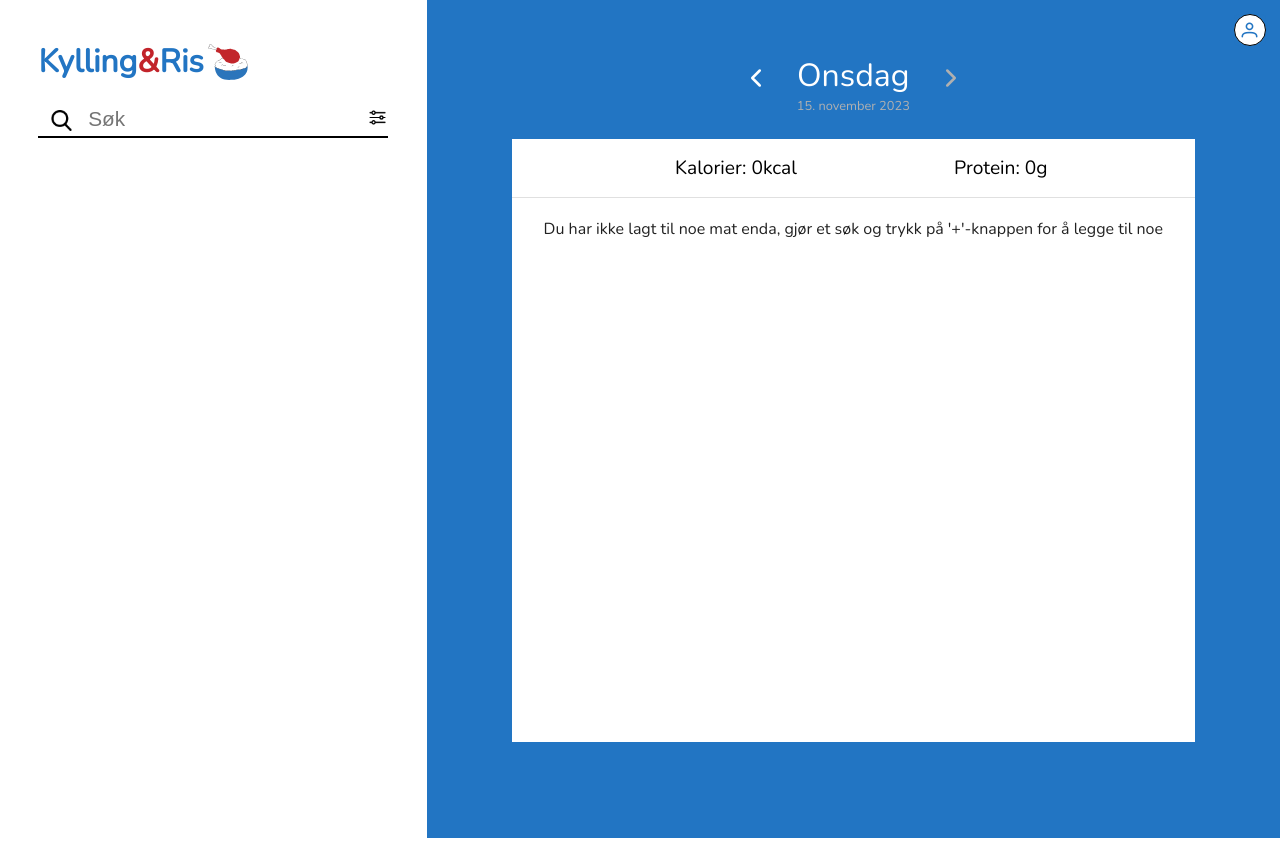
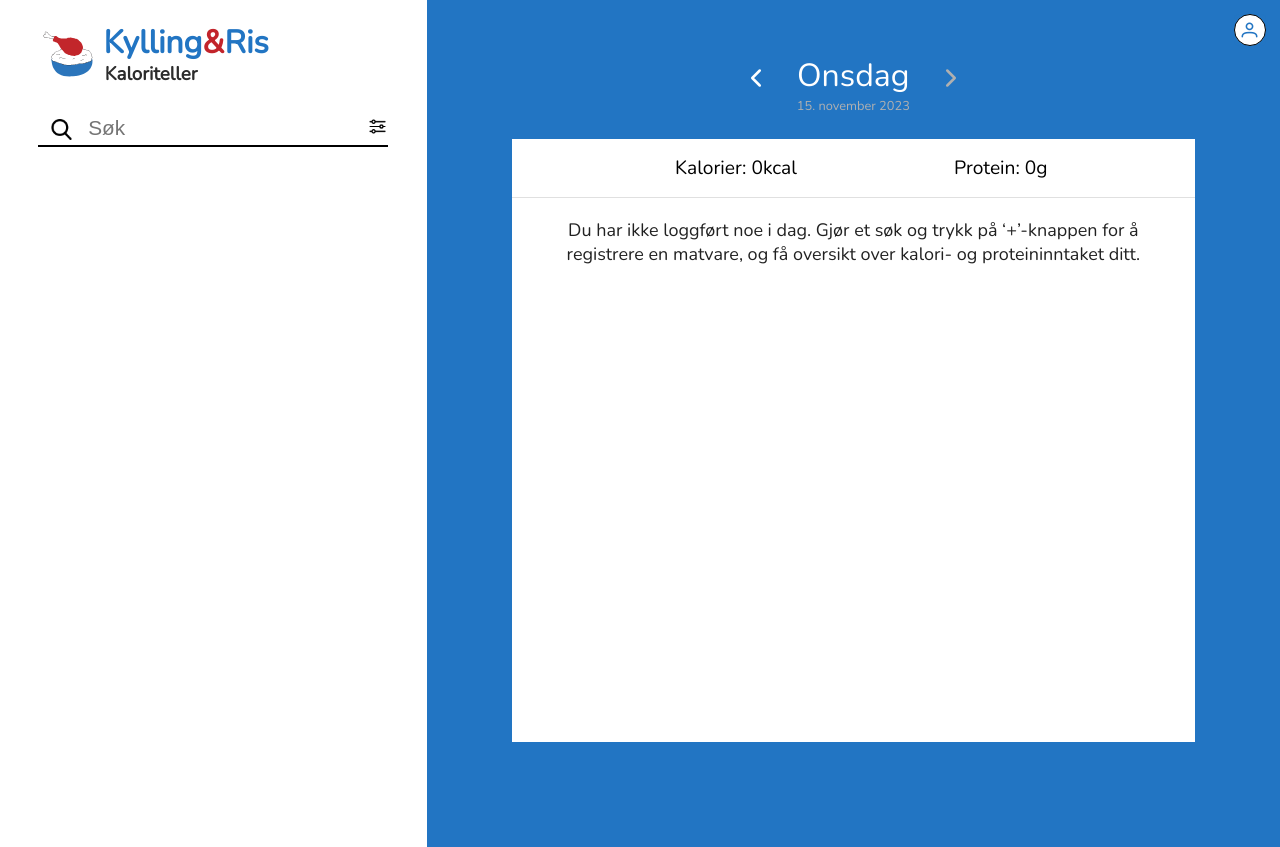
Before and after one commit to andreaslhjulstad/kylling-ris, a React (Vite) app in the folder kylling-ris/: page / in a window 1280 px wide. Built offline with nearby package versions, Linux system fonts and the light colour scheme; no server answers.

Commit message:
update allergen and log description, and add subtitle
Also introduce new title-logo component to allow for two different title styles. Update stylesheets and pages accordingly.

```diff
--- a/kylling-ris/src/features/food-log/food-log-table.module.css
+++ b/kylling-ris/src/features/food-log/food-log-table.module.css
@@ -25,6 +25,8 @@
 
 .placeholder {
   padding: 20px;
+  text-align: center;
+  font-size: large;
 }
 
 .totals {
--- a/kylling-ris/src/features/food-log/food-log-table.tsx
+++ b/kylling-ris/src/features/food-log/food-log-table.tsx
@@ -112,8 +112,9 @@ export default function FoodLogTable() {
         responsive
         noDataComponent={
           <p className={styles.placeholder}>
-            Du har ikke lagt til noe mat enda, gjør et søk og trykk på
-            '+'-knappen for å legge til noe
+            Du har ikke loggført noe i dag. Gjør et søk og trykk på ‘+’-knappen
+            for å registrere en matvare, og få oversikt over kalori- og
+            proteininntaket ditt.
           </p>
         }
       />
--- a/kylling-ris/src/features/food-search/search-options/search-option-popup.tsx
+++ b/kylling-ris/src/features/food-search/search-options/search-option-popup.tsx
@@ -75,7 +75,7 @@ export default function FilterOptionPopup() {
               }))
             }
           />
-          <label>Vis Gluten</label>
+          <label>Inneholder gluten</label>
         </div>
 
         <div className={styles.labelCheckboxContainer}>
@@ -92,7 +92,7 @@ export default function FilterOptionPopup() {
               }))
             }
           />
-          <label>Vis Melk</label>
+          <label>Inneholder melk</label>
         </div>
 
         <div className={styles.labelCheckboxContainer}>
@@ -109,7 +109,7 @@ export default function FilterOptionPopup() {
               }))
             }
           />
-          <label>Vis Soya</label>
+          <label>Inneholder soya</label>
         </div>
       </div>
     </div>
--- /dev/null
+++ b/kylling-ris/src/features/title-logo/title-logo-mainpage.module.css
@@ -0,0 +1,31 @@
+.subtitle {
+  color: rgb(44, 44, 44);
+  text-align: left;
+  margin-top: -3px;
+  margin-left: 0.1125vw; /* Combats the tiny difference in "left margin" between h1 and h3 elements */
+}
+
+.logo {
+  margin-left: 0;
+  width: 50px;
+  height: 50px;
+  margin-right: 10px;
+}
+
+.imageContainer {
+  display: flex;
+  flex-direction: column;
+  margin-top: auto;
+  margin-bottom: auto;
+  align-content: center;
+}
+
+.linkContainer {
+  display: flex;
+  flex-direction: row;
+}
+
+.titleAndSubtitle {
+  display: flex;
+  flex-direction: column;
+}
--- /dev/null
+++ b/kylling-ris/src/features/title-logo/title-logo-mainpage.tsx
@@ -0,0 +1,27 @@
+import { Link } from "react-router-dom";
+import styles from "./title-logo.module.css";
+import mainPageStyles from "./title-logo-mainpage.module.css";
+import logo from "../../assets/logo.svg";
+
+export default function TitleAndLogoMainpage() {
+  return (
+    <div className={styles.titleAndSubtitle}>
+      <Link className={styles.pageLink} to={"/"}>
+        <div className={mainPageStyles.linkContainer}>
+          <div className={mainPageStyles.imageContainer}>
+            <img
+              className={`${styles.logo} ${mainPageStyles.logo}`}
+              src={logo}
+            ></img>
+          </div>
+          <div className={mainPageStyles.titleAndSubtitle}>
+            <h1 className={styles.pageTitleBlue}>
+              Kylling<span className={styles.pageTitleRed}>&</span>Ris
+            </h1>
+            <h3 className={mainPageStyles.subtitle}>Kaloriteller</h3>
+          </div>
+        </div>
+      </Link>
+    </div>
+  );
+}
--- a/kylling-ris/src/features/title-logo/title-logo.module.css
+++ b/kylling-ris/src/features/title-logo/title-logo.module.css
@@ -1,5 +1,5 @@
 .pageLink {
-  padding: 0;
+  padding: 5px;
   text-decoration: none;
   display: flex;
   flex-direction: row;
@@ -10,7 +10,19 @@
   flex-direction: row;
   padding: 0;
   margin-right: auto;
-  margin-top: 5vh;
+  margin-top: 3vh;
+  border-bottom: 2px solid #2275c3;
+  margin-bottom: 3px;
+}
+
+.titleAndSubtitle {
+  display: flex;
+  flex-direction: column;
+}
+
+.subtitle {
+  color: rgb(44, 44, 44);
+  text-align: center;
 }
 
 .pageTitleBlue {
@@ -24,9 +36,7 @@
 .logo {
   width: 40px;
   height: 40px;
-  margin-top: auto;
   margin-bottom: auto;
-  margin-left: 0.5vh;
 }
 
 @media only screen and (max-width: 1170px) {
--- a/kylling-ris/src/features/title-logo/title-logo.tsx
+++ b/kylling-ris/src/features/title-logo/title-logo.tsx
@@ -4,6 +4,7 @@ import logo from "../../assets/logo.svg";
 
 export default function TitleAndLogo() {
   return (
+    <div className={styles.titleAndSubtitle}>
       <div className={styles.pageTitleContainer}>
         <Link className={styles.pageLink} to={"/"}>
           <h1 className={styles.pageTitleBlue}>
@@ -12,5 +13,7 @@ export default function TitleAndLogo() {
           <img className={styles.logo} src={logo}></img>
         </Link>
       </div>
+      <h3 className={styles.subtitle}>Kaloriteller</h3>
+    </div>
   );
 }
--- a/kylling-ris/src/pages/mainpage/mainpage.module.css
+++ b/kylling-ris/src/pages/mainpage/mainpage.module.css
@@ -34,8 +34,12 @@
 }
 
 .titleAndLogoContainer {
+  display: flex;
+  justify-content: flex-start;
   margin-left: 3vw;
+  padding-top: 1em;
 }
+
 /* Global styles to target PrimeReact classes */
 
 /* Spacing between logo and title */
@@ -101,7 +105,6 @@
   .titleAndLogoContainer {
     padding-left: 3vw;
     padding-right: 3vw;
-    padding-top: 1em;
     padding-bottom: 2.5em;
     background-color: white;
     margin-left: 0;
--- a/kylling-ris/src/pages/mainpage/mainpage.tsx
+++ b/kylling-ris/src/pages/mainpage/mainpage.tsx
@@ -3,10 +3,11 @@ import FoodLogTable from "../../features/food-log/food-log-table";
 import FoodSearch from "../../features/food-search/food-search";
 import styles from "./mainpage.module.css";
 import DatePicker from "../../features/date/date-picker";
-import TitleAndLogo from "../../features/title-logo/title-logo";
+import TitleAndLogoMainpage from "../../features/title-logo/title-logo-mainpage";
 import UserMenu from "../../features/user-menu/user-menu";
 import { TabView, TabPanel } from "primereact/tabview";
 import "primeicons/primeicons.css";
+import TitleAndLogo from "../../features/title-logo/title-logo";
 
 export default function Mainpage() {
   const [screenWidth, setScreenWidth] = useState(window.innerWidth);
@@ -22,6 +23,7 @@ export default function Mainpage() {
     };
   }, []);
   const isMobile = screenWidth < 1170;
+  const isSmallMobile = screenWidth < 775;
 
   return (
     <div className={styles.wrapper}>
@@ -30,7 +32,7 @@ export default function Mainpage() {
       {isMobile ? (
         <div>
           <div className={styles.titleAndLogoContainer}>
-            <TitleAndLogo />
+            {isSmallMobile ? <TitleAndLogo /> : <TitleAndLogoMainpage />}
           </div>
           <TabView>
             <TabPanel header="Søk" leftIcon="pi pi-search-plus">
@@ -54,7 +56,7 @@ export default function Mainpage() {
         <>
           <div className={styles.searchAndLogoCard}>
             <div className={styles.titleAndLogoContainer}>
-              <TitleAndLogo />
+              <TitleAndLogoMainpage />
             </div>
             <div className={styles.search}>
               <FoodSearch />
```
Lines whose indentation alone changed are shown as unchanged.
